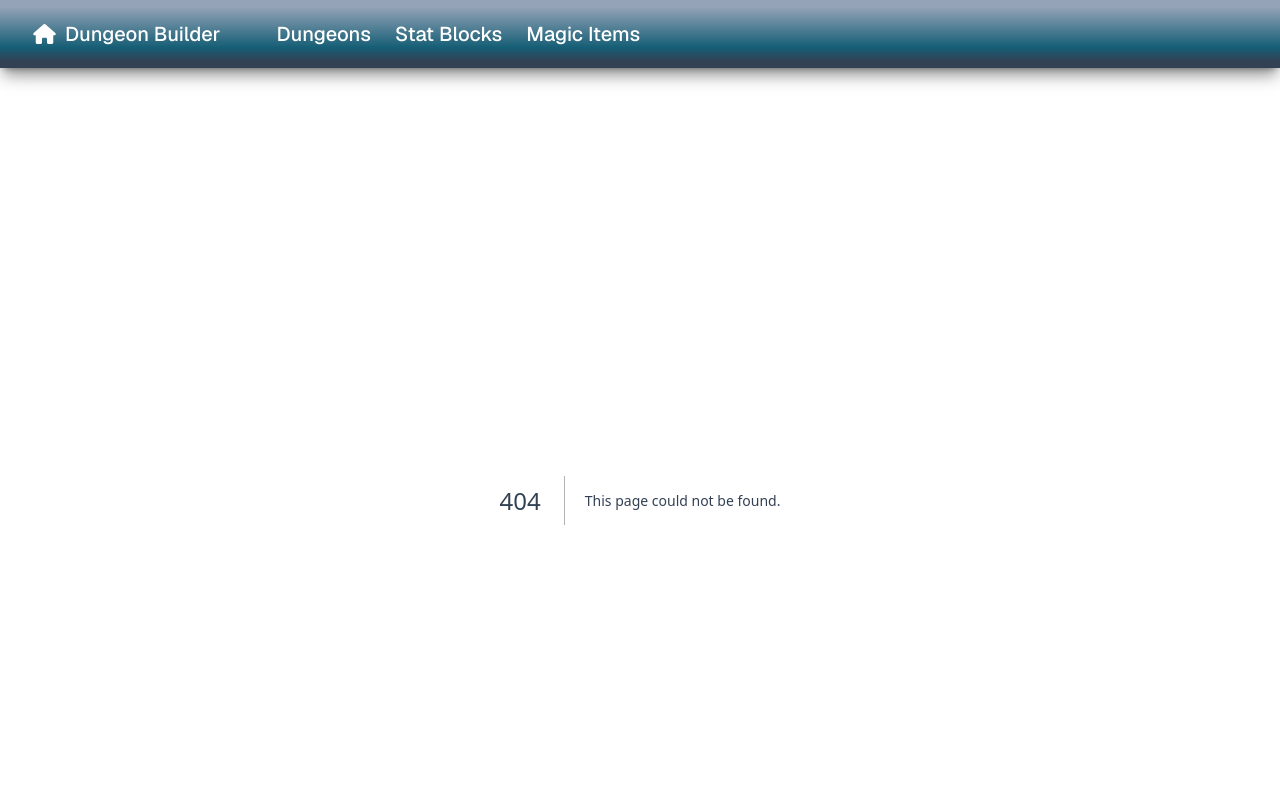
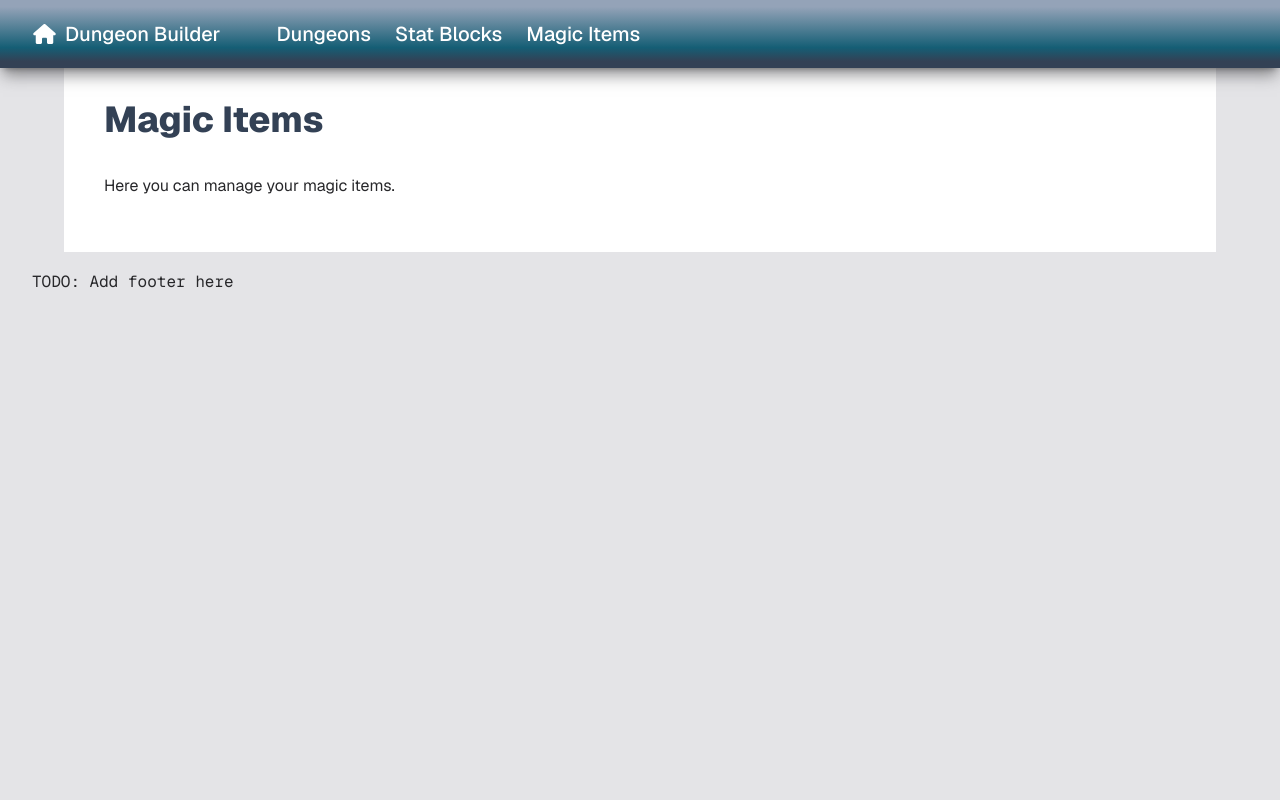
Before and after one commit to rose-pace/dungeon-builder, a Next.js app: page /magic-items in a window 1280 px wide. Before the commit this address had no page. Shown: the top 800 px of the page. Built offline with nearby package versions, Linux system fonts and the light colour scheme.

Commit message:
Refactor navigation links to use Link component and add Magic Items and Stat Blocks pages

```diff
--- a/src/app/layout.tsx
+++ b/src/app/layout.tsx
@@ -51,14 +51,14 @@ export default function RootLayout({
                   </Link>
                 </li>
                 <li>
-                  <a href="/stat-blocks" className="hover:underline">
+                  <Link href="/stat-blocks" className="hover:underline">
                     Stat Blocks
-                  </a>
+                  </Link>
                 </li>
                 <li>
-                  <a href="/magic-items" className="hover:underline">
+                  <Link href="/magic-items" className="hover:underline">
                     Magic Items
-                  </a>
+                  </Link>
                 </li>
               </ul>
             </nav>
--- /dev/null
+++ b/src/app/magic-items/page.tsx
@@ -0,0 +1,10 @@
+import React from 'react';
+
+export default function MagicItemsPage() {
+  return (
+    <div>
+      <h1>Magic Items</h1>
+      <p>Here you can manage your magic items.</p>
+    </div>
+  );
+}
--- /dev/null
+++ b/src/app/stat-blocks/page.tsx
@@ -0,0 +1,10 @@
+import React from 'react';
+
+export default function StatBlocksPage() {
+  return (
+    <div>
+      <h1>Stat Blocks</h1>
+      <p>Here you can manage your stat blocks.</p>
+    </div>
+  );
+}
```
